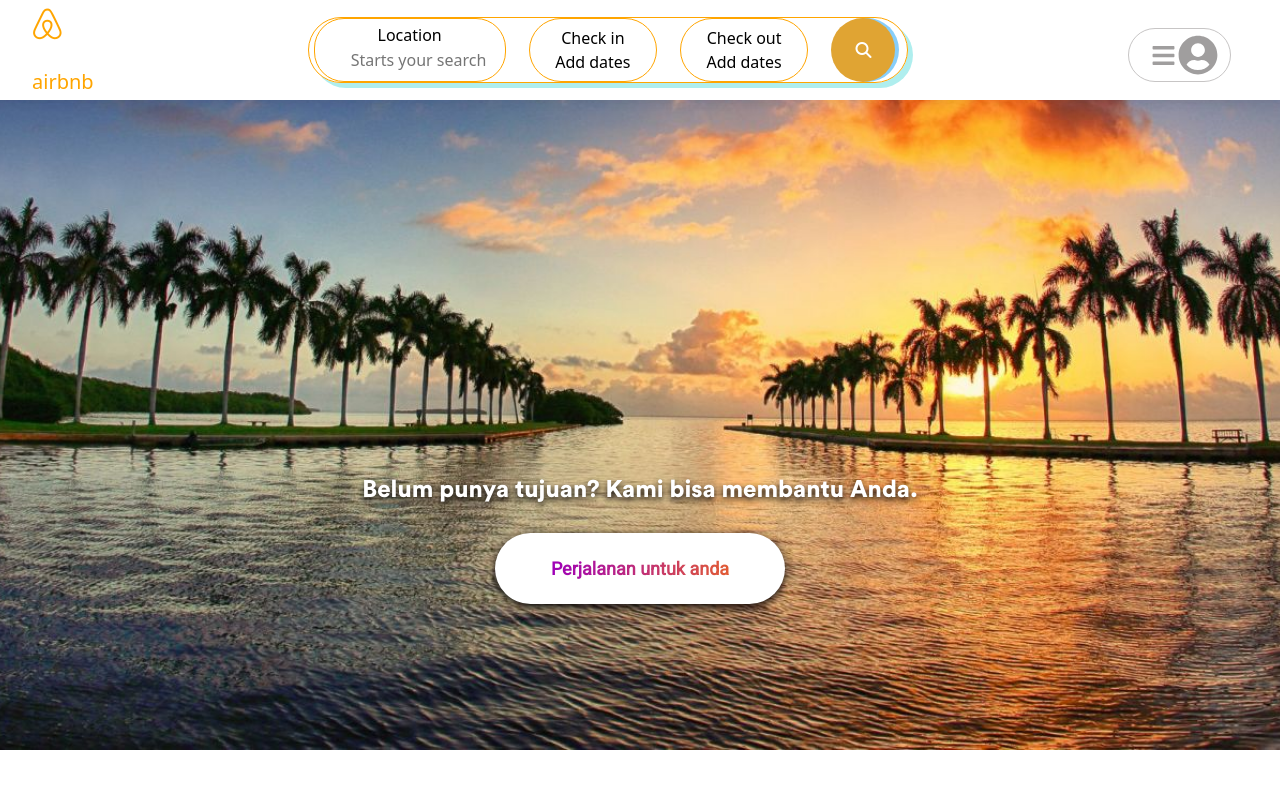
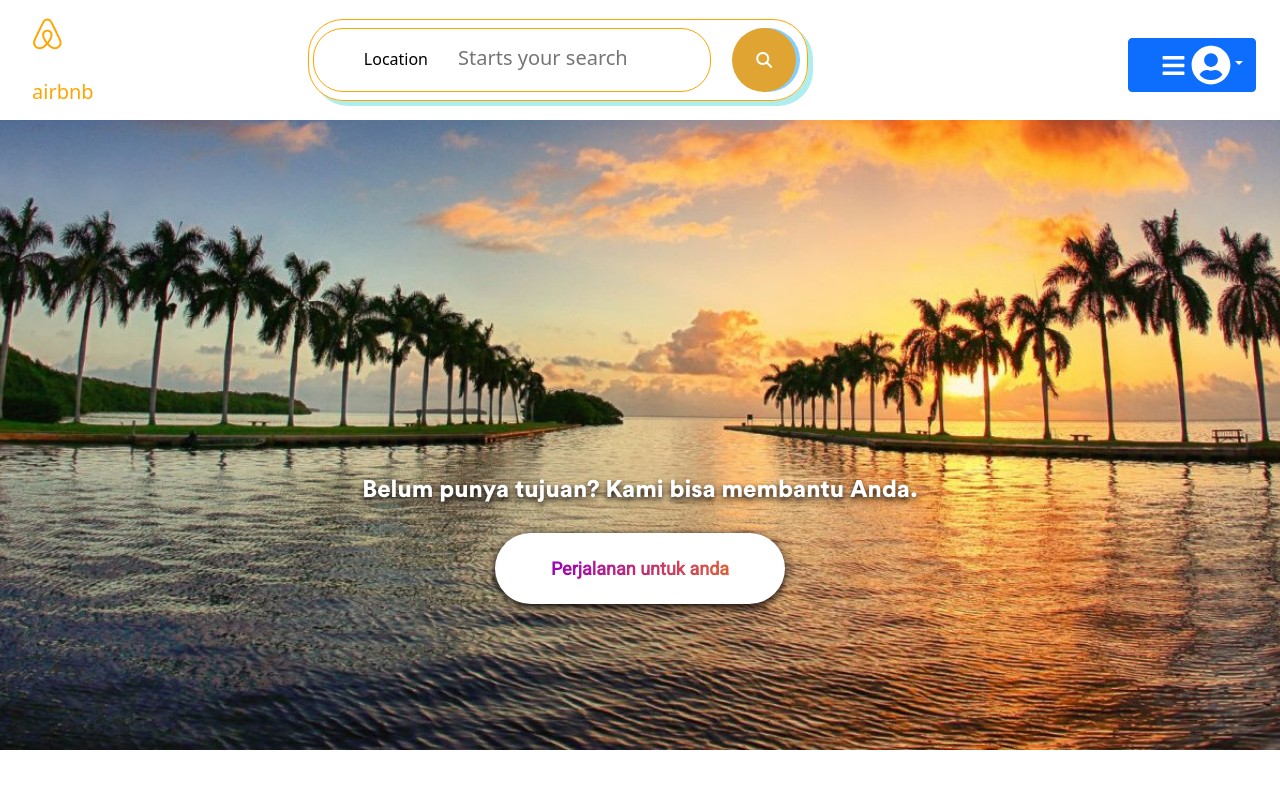
Before and after one commit to Fe2-alta-mhdiqbalnst/fe-2-airbnb-app-project, a React (Create React App) app: page / in a window 1280 px wide. Shown: the top 800 px of the page. Built offline with nearby package versions, Linux system fonts and the light colour scheme.

Commit message:
adding responsive navbar

```diff
--- a/src/header/header.js
+++ b/src/header/header.js
@@ -74,18 +74,6 @@
                     </div>
                   </button>
 
-                  <button className="checkIn" onClick={()=>setShow(!show)}>
-                    <div>
-                    Check in <br/>
-                    Add dates
-                    </div>
-                  </button>
-                  <button className="checkOut" onClick={()=>setShow(!show)}>
-                    <div>
-                    Check out <br/>
-                    Add dates
-                    </div>
-                  </button>
                   <button type="submit" className="btn-search"><i className="fa fa-search src-icon" ></i> </button>
                 </div>
               </form>
--- a/src/header/header.scss
+++ b/src/header/header.scss
@@ -1,13 +1,132 @@
-
-
-
+@media (max-width: 1652px) {
   .header {
     color: white;
     .navbar-main {
-    height: 100px;
+      height: 150px;
       background-color: white;
-    box-shadow: rgb(0 0 0 / 8%) 0px 1px 12px;
+      .logo {
+        color: orange;
+        justify-content: space-between;
+        display: inline-block;
+        padding: 0px 20px;
+        font-size: 35px;
+        text-decoration: none;
+        :hover{
+          color: navy;
+        }
+        h6 {
+          display: inline-block;
+          padding-top: 6px;
+          font-size: 20px;
+        }
+      }
 
+      .search-bar {
+        border: 1px solid orange;
+        box-shadow: 5px 5px paleturquoise;
+        border-radius: 35px;
+        display: flex;
+        justify-content: space-around;
+        margin: 10px 0px 10px 300px;
+        width: 700px;
+        cursor: pointer;
+        background-color: transparent;
+        padding: 8px 0px;
+        button:hover {
+          background-color: orange;
+          transition: ease-in-out;
+        }
+        :active:hover {
+          background-color: burlywood;
+          transition: ease-in-out;
+        }
+
+
+        .location {
+          border: 1px solid orange;
+          border-radius: 30px;
+          background-color: transparent;
+          width: 85%;
+          padding: 5px 5px;
+          color: black;
+
+          p, input {
+            font-size: 20px;
+            padding-left: 30px;
+            padding-bottom: 5px;
+            border: none;
+            border-radius: 25px;
+            // width: 60%;
+            background-color: white;
+          }
+        }
+
+        .btn-search {
+          width: 5vw;
+          height: 5vw;
+          border-radius: 50px;
+          background-color: rgb(224, 164, 51);
+          box-shadow: 4px 0px lightskyblue;
+          border: none;
+          .src-icon {
+            color: white;
+          }
+        }
+      }
+
+
+      .navbar-btn {
+        padding-right: 20px;
+        margin-left: 300px;
+        :hover {
+          color: navy;
+        }
+        .hostinger {
+          font-size: 18px;
+          position: absolute;
+          margin: 5px 0px 0px -150px;
+          button:hover {
+            background-color: orange;
+            color: white;
+          }
+          button {
+            background-color: transparent;
+            border: none;
+            border-radius: 15px;
+            padding: 5px 15px;
+          }
+        }
+
+        .user {
+          border: none;
+          border-radius: 25px;
+          height: 45px;
+          margin: 0px 20px;
+          width: 100px;
+          :hover {
+            color: orange;
+          }
+          .bars {
+            font-size: 25px;
+            margin: 8px 20px;
+            position: absolute;
+          }
+          .user-img {
+            font-size: 40px;
+            margin-left: 50px;
+          }
+        }
+      }
+    }
+  }
+  }
+
+@media (max-width: 1440px) {
+.header {
+  color: white;
+  .navbar-main {
+    height: 120px;
+    background-color: white;
     .logo {
       color: orange;
       justify-content: space-between;
@@ -32,7 +151,7 @@
       display: flex;
       justify-content: space-around;
       margin-left: 15vw;
-      width: 600px;
+      width: 500px;
       cursor: pointer;
       background-color: transparent;
       button:hover {
@@ -49,7 +168,7 @@
         border: 1px solid orange;
         border-radius: 30px;
         background-color: transparent;
-        width: 15vw;
+        width: 80%;
         margin-left: -7px;
         color: black;
 
@@ -58,7 +177,7 @@
           padding-bottom: 5px;
           border: none;
           border-radius: 25px;
-          width: 14vw;
+          width: 60%;
           background-color: white;
         }
       }
@@ -97,8 +216,25 @@
 
     .navbar-btn {
       padding-right: 20px;
-      margin-left: 200px;
-
+      margin-left: 300px;
+      :hover {
+        color: navy;
+      }
+      .hostinger {
+        font-size: 18px;
+        position: absolute;
+        margin: 5px 0px 0px -150px;
+        button:hover {
+          background-color: orange;
+          color: white;
+        }
+        button {
+          background-color: transparent;
+          border: none;
+          border-radius: 15px;
+          padding: 5px 15px;
+        }
+      }
 
       .user {
         border: none;
@@ -106,53 +242,188 @@
         height: 45px;
         margin: 0px 20px;
         width: 100px;
-
-
+        :hover {
+          color: orange;
+        }
         .bars {
           font-size: 25px;
-          margin: 8px 10px;
+          margin: 8px 20px;
           position: absolute;
         }
         .user-img {
           font-size: 40px;
-          margin-left: 37px;
-          color: #a09e9e ;
+          margin-left: 50px;
+        }
       }
     }
   }
 }
 }
 
-img, svg {
-  color: #a09e9e ;
+@media (max-width: 768px) {
+  .header {
+    color: white;
+    .navbar-main {
+      .search-bar {
+        position: absolute;
+        border: 1px solid orange;
+        box-shadow: 2px 2px paleturquoise;
+        border-radius: 35px;
+        justify-content: space-around;
+        width: fit-content;
+        cursor: pointer;
+        background-color: transparent;
+        font-size: 14px;
+        margin: 100px 0px 0px 385px;
+        button:hover {
+          background-color: orange;
+          transition: ease-in-out;
+        }
+        :active:hover {
+          background-color: burlywood;
+          transition: ease-in-out;
         }
 
-#dropdown-basic {
+
+        .location {
+          border: 1px solid orange;
+          border-radius: 30px;
           background-color: transparent;
-  border-radius: 50px;
-  border-color: #c7c5c5;
+          width: auto;
+          height: fit-content;
+          margin-left: 7px;
+          color: black;
+
+          p, input {
+            padding-left: 30px;
+            // padding-bottom: 5px;
+            border: none;
+            border-radius: 25px;
+            width: auto;
+            background-color: white;
+          }
         }
 
-.dropdown-menu.show {
-  width: 250px;
-  padding: 15px;
-  left: -133px;
-  margin-top: 20px;
-  box-shadow: rgb(0 0 0 / 20%) 0px 1px 12px;
-  border-radius: 20px;
-  font-family: "Roboto", sans-serif;
-  font-weight: bold;
+        .btn-search {
+          width: 5vw;
+          height: 5vw;
+          border-radius: 50px;
+          background-color: rgb(224, 164, 51);
+          box-shadow: 4px 0px lightskyblue;
+          border: none;
+          .src-icon {
+            color: white;
+          }
+        }
+      }
+
+      .navbar-btn {
+        .user {
+          position: absolute;
+          border: none;
+          border-radius: 25px;
+          height: 35px;
+          margin: 40px 0px 0px 345px;
+          width: 80px;
+          :hover {
+            color: orange;
+          }
+          .bars {
+            // font-size: 25px;
+            margin: 2px 2px;
+            position: absolute;
+          }
+          .user-img {
+            font-size: 30px;
+            margin-left: 30px;
+          }
+        }
+      }
+    }
+  }
 }
 
 //responsive untuk handphone
-@media (max-width: 575.98px) {
+@media (max-width: 576px) {
+  .header {
+    color: white;
+    .navbar-main {
       .search-bar {
-    width: 100px;
-    height: auto;
+        height: 50px;
+        position: absolute;
+        border: 1px solid orange;
+        box-shadow: 2px 2px paleturquoise;
+        border-radius: 35px;
+        display: flex;
+        justify-content: space-around;
+        width: 250px;
+        cursor: pointer;
+        background-color: transparent;
+        font-size: 12px;
+        margin: 90px 0px 0px 300px;
+        button:hover {
+          background-color: orange;
+          transition: ease-in-out;
+        }
+        :active:hover {
+          background-color: burlywood;
+          transition: ease-in-out;
+        }
+
+
+        .location {
+          font-size: 14px;
+          border: 1px solid orange;
+          border-radius: 30px;
+          background-color: transparent;
+          width: auto;
+          height: fit-content;
+          color: black;
+
+          p, input {
+            font-size: 12px;
+            border: none;
+            border-radius: 25px;
+            width: 70%;
+            background-color: white;
           }
         }
 
+        .btn-search {
+          width: 40px;
+          height: auto;
+          border-radius: 50px;
+          background-color: rgb(224, 164, 51);
+          box-shadow: 4px 0px lightskyblue;
+          border: none;
+          .src-icon {
+            color: white;
+          }
+        }
+      }
 
-.dropdown-toggle::after {
-  display: none;
+      .navbar-btn {
+        .user {
+          position: absolute;
+          border: none;
+          border-radius: 25px;
+          height: 35px;
+          margin: 35px 0px 0px 150px;
+          width: 80px;
+          :hover {
+            color: orange;
           }
+          .bars {
+            // font-size: 25px;
+            margin: 2px 2px;
+            position: absolute;
+          }
+          .user-img {
+            font-size: 30px;
+            margin-left: 30px;
+          }
+        }
+      }
+    }
+  }
+}
```
Lines whose indentation alone changed are shown as unchanged.
